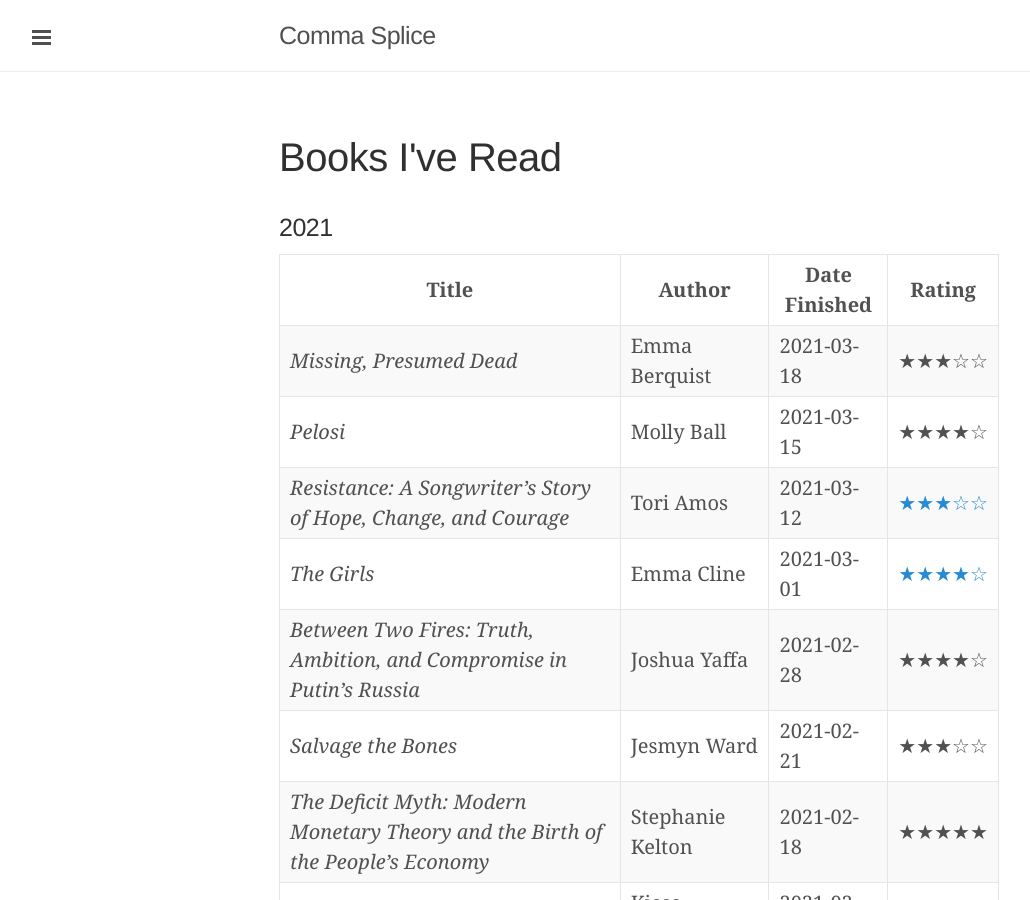
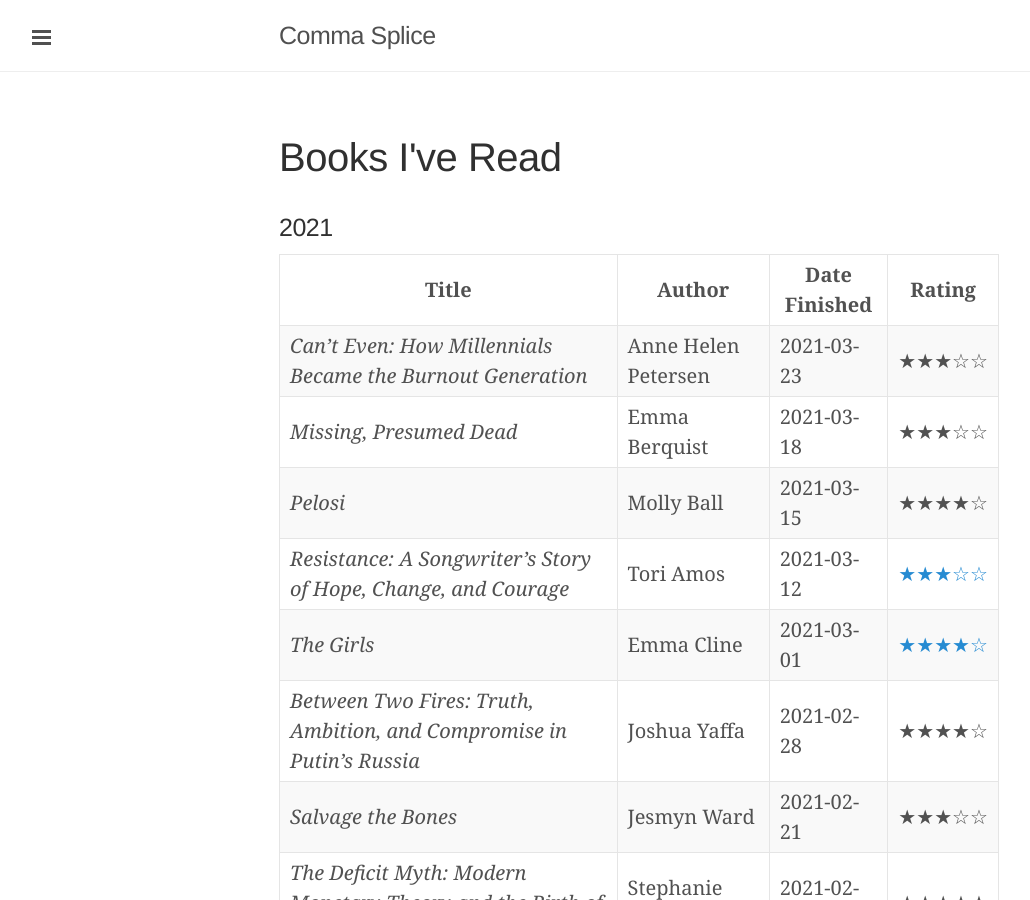
Before and after one commit to davidixon/davidixon.github.io, a Jekyll site: the page built from books.md, in a window 1280 px wide and 900 px high. Shown: the whole window, without its empty margins (1-1031 px from the left). Built offline with Jekyll 4.4.1, drawn with Linux system fonts in a browser that asks for light colours.

Commit message:
updated book log

```diff
--- a/books.md
+++ b/books.md
@@ -7,6 +7,7 @@
 
 | Title | Author | Date Finished | Rating |
 | ----- | ------ | ------------- | ------ |
+| *Can't Even: How Millennials Became the Burnout Generation* | Anne Helen Petersen | 2021-03-23 | ★★★☆☆ |
 | *Missing, Presumed Dead* | Emma Berquist | 2021-03-18 | ★★★☆☆ |
 | *Pelosi* | Molly Ball | 2021-03-15 | ★★★★☆ |
 | *Resistance: A Songwriter's Story of Hope, Change, and Courage* | Tori Amos | 2021-03-12 | [★★★☆☆](/2021/03/13/book-resistance) |
```
